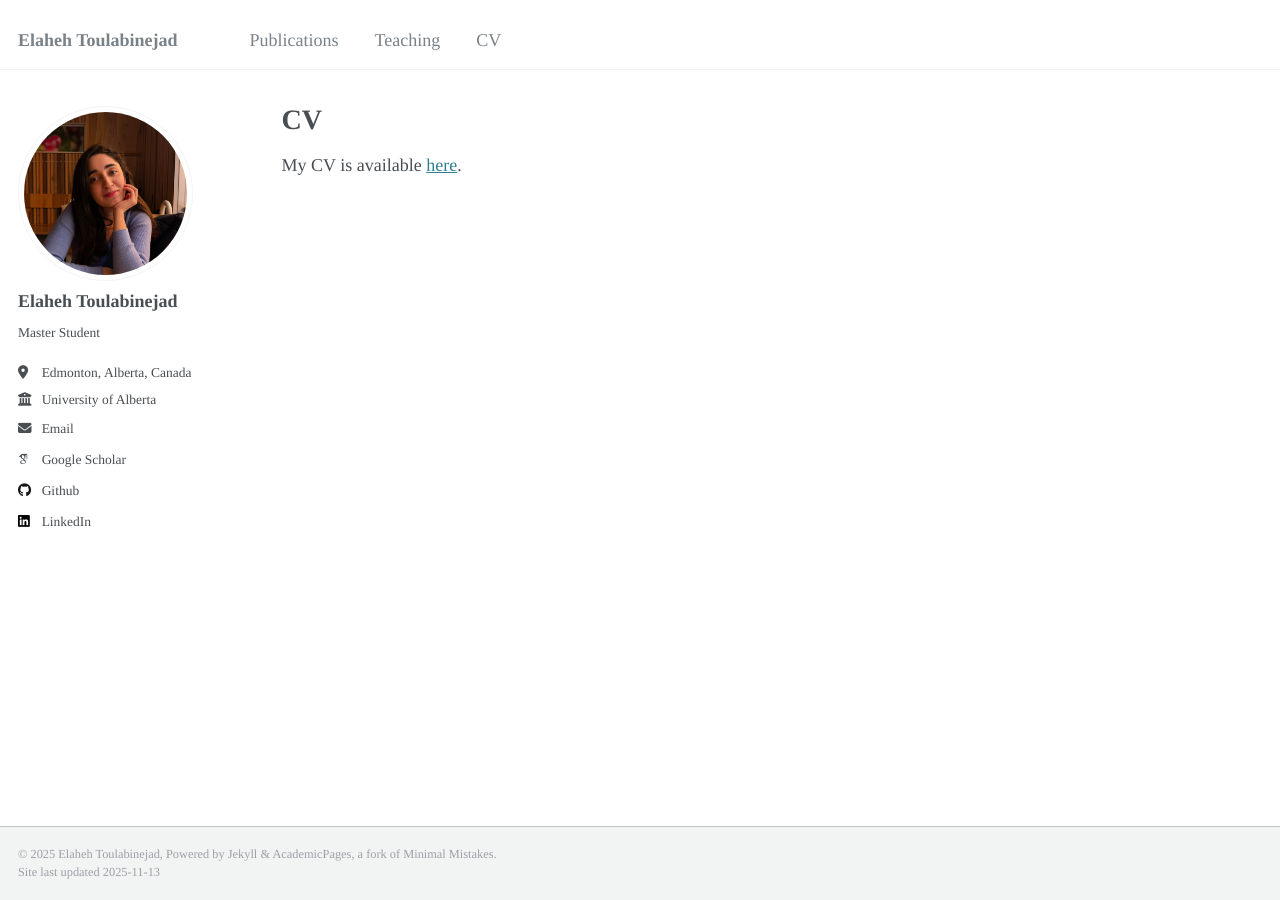
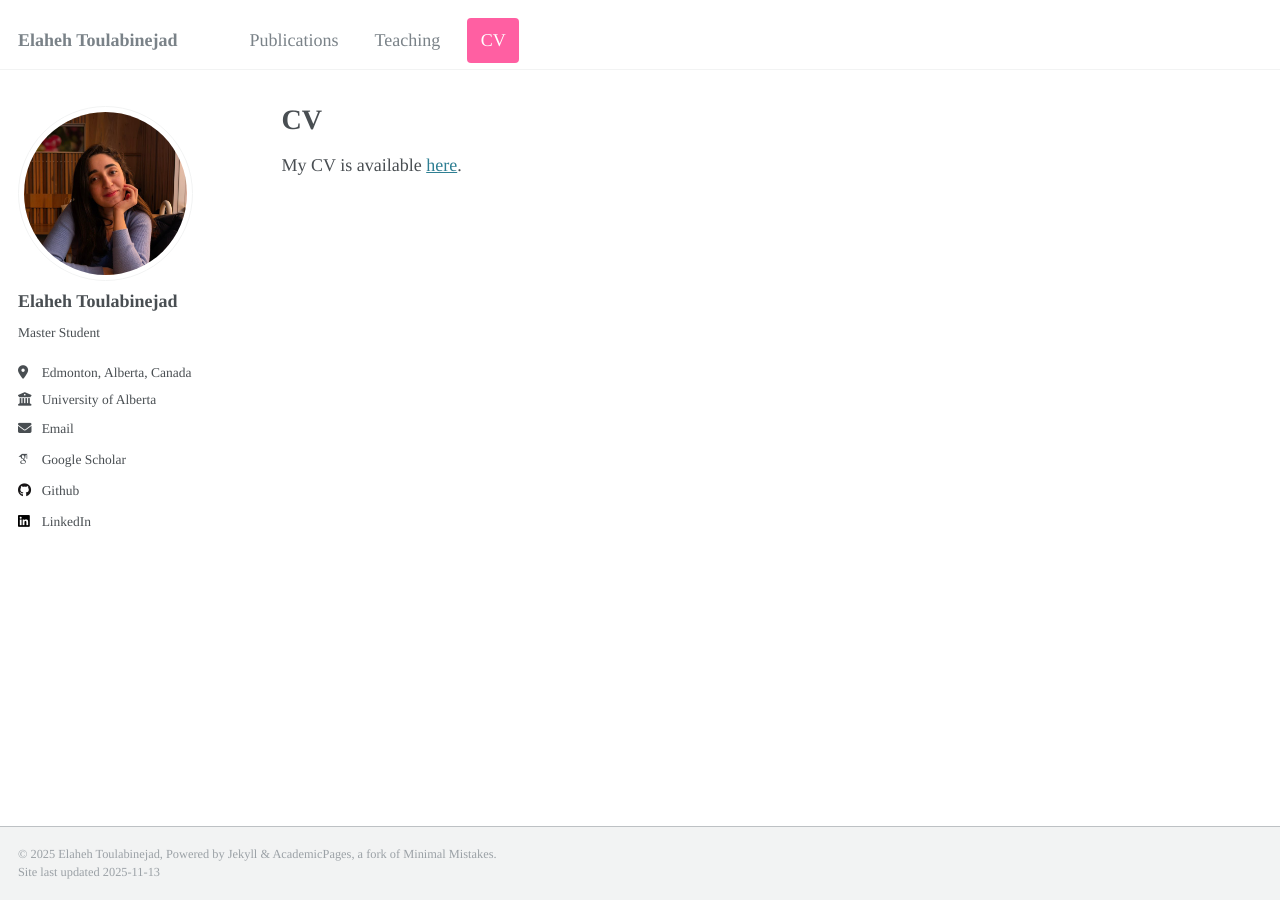
Before and after one commit to ellietoulabi/ellietoulabi.github.io, a Jekyll site: the page built from _pages/cv.md, in a window 1280 px wide. Built offline with Jekyll 4.4.1, drawn with Linux system fonts in a browser that asks for light colours; some web fonts are replaced.

Commit message:
paper details

```diff
--- a/_includes/masthead.html
+++ b/_includes/masthead.html
@@ -10,10 +10,14 @@
           {% for link in site.data.navigation.main %}
             {% if link.url contains 'http' %}
               {% assign domain = '' %}
-              {% else %}
+            {% else %}
               {% assign domain = base_path %}
             {% endif %}
-            <li class="masthead__menu-item"><a href="{{ domain }}{{ link.url }}">{{ link.title }}</a></li>
+            {% assign is_current = false %}
+            {% if page.url == link.url %}
+              {% assign is_current = true %}
+            {% endif %}
+            <li class="masthead__menu-item{% if is_current %} masthead__menu-item--active{% endif %}"><a{% if is_current %} class="is-active"{% endif %} href="{{ domain }}{{ link.url }}">{{ link.title }}</a></li>
           {% endfor %}
         </ul>
         <ul class="hidden-links hidden"></ul>
--- a/_pages/publications.html
+++ b/_pages/publications.html
@@ -1,6 +1,6 @@
 ---
 layout: archive
-title: "Publications"
+<!-- title: "Publications" -->
 permalink: /publications/
 author_profile: true
 ---
--- a/_sass/_navigation.scss
+++ b/_sass/_navigation.scss
@@ -200,6 +200,10 @@
     color: #fff;
     cursor: pointer;
     z-index: 100;
+
+    &:hover {
+      background-color: mix(#000, $primary-color, 20%);
+    }
   }
 
   .visible-links {
@@ -308,6 +312,15 @@
       }
     }
   }
+}
+
+.masthead__menu-item--active > a,
+.greedy-nav a.is-active {
+  background-color: #ff5fa2;
+  color: #fff !important;
+  border-radius: $border-radius;
+  padding: 0.5rem 0.75rem;
+  margin: 0 0.5rem;
 }
 
 
```
